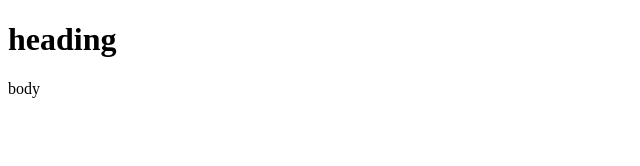
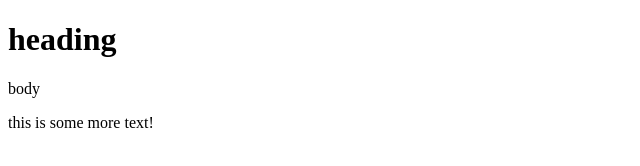
Before and after one commit to PrinceNebulon/expert-octo-broccoli, a plain HTML site: page index.html in a window 1280 px wide. Shown: the whole page, without its empty margins (0-640 px from the left). Drawn offline with Linux system fonts and the light colour scheme.

Commit message:
Update index.html

```diff
--- a/index.html
+++ b/index.html
@@ -6,5 +6,7 @@
 <body>
 <h1>heading</h1>
 <p>body</p>
+
+	this is some more text!
 </body>
 </html>
```
